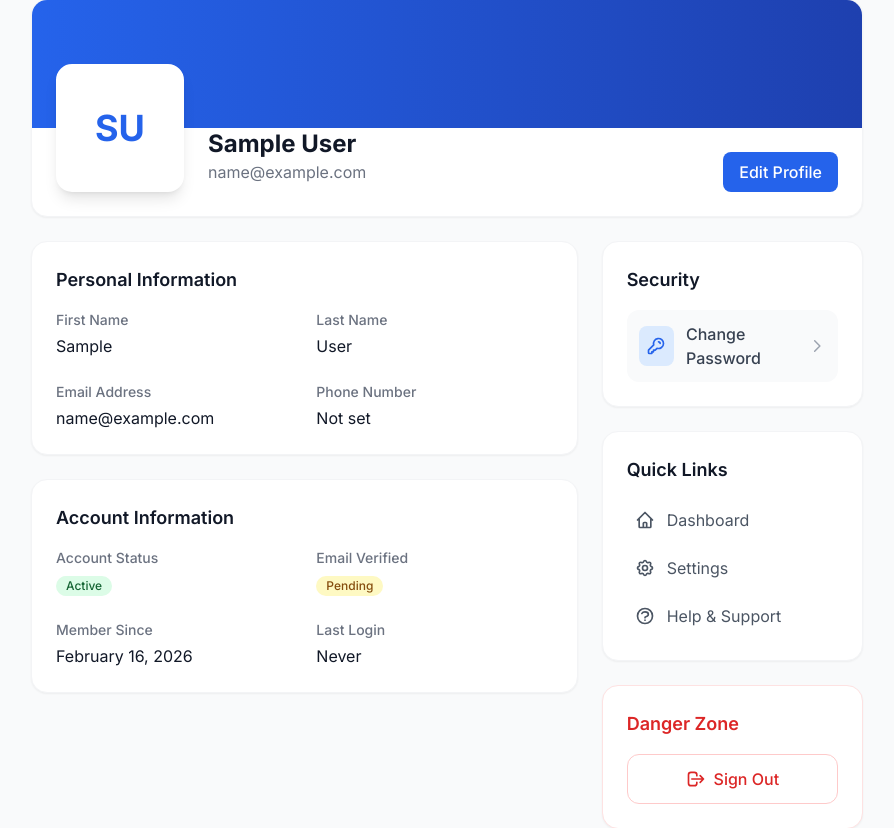
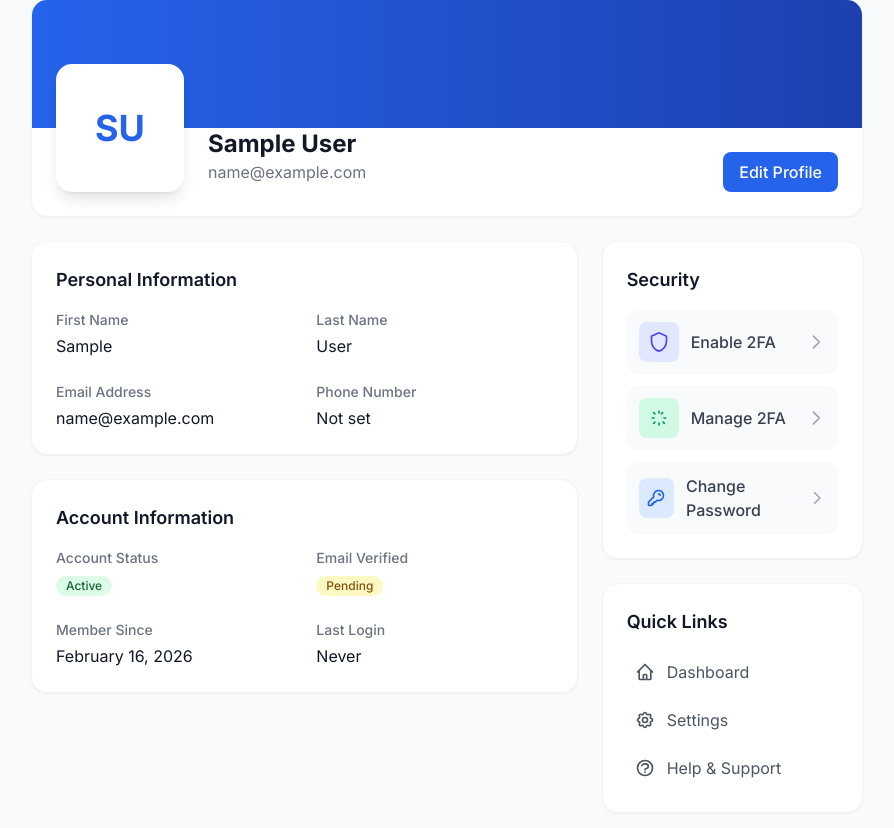
Before and after one commit to harmsephillip7/skillsflow, a Django app: template templates/auth/profile.html in a window 1280 px wide. Shown: the part 106-934 px from the top of the page, without its empty margins (193-1087 px from the left). Run offline with Django 5.2, Linux system fonts and the light colour scheme; the template is opened without the code that fills it, so the values that code supplies are empty; the visitor is signed in with stand-in values (Sample User, id 1); some libraries are stand-ins or nearby versions.

Commit message:
Add Security section with 2FA to profile page

```diff
--- a/templates/auth/profile.html
+++ b/templates/auth/profile.html
@@ -211,6 +211,32 @@
                 <div class="bg-white rounded-2xl shadow-sm border border-gray-100 p-6">
                     <h2 class="text-lg font-semibold text-gray-900 mb-4">Security</h2>
                     <div class="space-y-3">
+                        <a id="enable2faLink" href="{% url 'core:setup_2fa' %}" class="flex items-center justify-between p-3 bg-gray-50 rounded-xl hover:bg-gray-100 transition">
+                            <div class="flex items-center space-x-3">
+                                <div class="w-10 h-10 bg-indigo-100 rounded-lg flex items-center justify-center">
+                                    <svg class="w-5 h-5 text-indigo-600" fill="none" viewBox="0 0 24 24" stroke="currentColor">
+                                        <path stroke-linecap="round" stroke-linejoin="round" stroke-width="2" d="M12 1L3 5v6c0 5.55 3.84 10.74 9 12 5.16-1.26 9-6.45 9-12V5l-9-4z"/>
+                                    </svg>
+                                </div>
+                                <span id="enable2faLabel" class="font-medium text-gray-700">Enable 2FA</span>
+                            </div>
+                            <svg class="w-5 h-5 text-gray-400" fill="none" viewBox="0 0 24 24" stroke="currentColor">
+                                <path stroke-linecap="round" stroke-linejoin="round" stroke-width="2" d="M9 5l7 7-7 7"/>
+                            </svg>
+                        </a>
+                        <a id="manage2faLink" href="{% url 'core:2fa_settings' %}" class="flex items-center justify-between p-3 bg-gray-50 rounded-xl hover:bg-gray-100 transition">
+                            <div class="flex items-center space-x-3">
+                                <div class="w-10 h-10 bg-emerald-100 rounded-lg flex items-center justify-center">
+                                    <svg class="w-5 h-5 text-emerald-600" fill="none" viewBox="0 0 24 24" stroke="currentColor">
+                                        <path stroke-linecap="round" stroke-linejoin="round" stroke-width="2" d="M12 6V4m0 16v-2m8-6h-2M6 12H4m12.364-6.364l-1.414 1.414M7.05 16.95l-1.414 1.414m0-12.728L7.05 7.05m9.9 9.9l1.414 1.414"/>
+                                    </svg>
+                                </div>
+                                <span class="font-medium text-gray-700">Manage 2FA</span>
+                            </div>
+                            <svg class="w-5 h-5 text-gray-400" fill="none" viewBox="0 0 24 24" stroke="currentColor">
+                                <path stroke-linecap="round" stroke-linejoin="round" stroke-width="2" d="M9 5l7 7-7 7"/>
+                            </svg>
+                        </a>
                         <a href="{% url 'password_change' %}" class="flex items-center justify-between p-3 bg-gray-50 rounded-xl hover:bg-gray-100 transition">
                             <div class="flex items-center space-x-3">
                                 <div class="w-10 h-10 bg-blue-100 rounded-lg flex items-center justify-center">
@@ -267,4 +293,38 @@
         </div>
     </main>
 </div>
+
+<script>
+    document.addEventListener('DOMContentLoaded', () => {
+        const enableLink = document.getElementById('enable2faLink');
+        const enableLabel = document.getElementById('enable2faLabel');
+        const manageLink = document.getElementById('manage2faLink');
+
+        if (!enableLink || !manageLink || !enableLabel) return;
+
+        fetch('/api/auth/2fa/status/', { credentials: 'same-origin' })
+            .then(r => r.json())
+            .then(data => {
+                const isEnabled = Boolean(data && data.is_enabled);
+
+                if (isEnabled) {
+                    enableLabel.textContent = '2FA Enabled';
+                    enableLink.classList.add('opacity-60', 'cursor-default');
+                    enableLink.setAttribute('aria-disabled', 'true');
+                    enableLink.addEventListener('click', (e) => e.preventDefault());
+                    manageLink.classList.remove('opacity-60', 'cursor-not-allowed');
+                    manageLink.setAttribute('aria-disabled', 'false');
+                } else {
+                    manageLink.classList.add('opacity-60', 'cursor-not-allowed');
+                    manageLink.setAttribute('aria-disabled', 'true');
+                    manageLink.addEventListener('click', (e) => e.preventDefault());
+                    enableLink.classList.remove('opacity-60', 'cursor-default');
+                    enableLink.setAttribute('aria-disabled', 'false');
+                }
+            })
+            .catch(() => {
+                // Keep default links if status check fails
+            });
+    });
+</script>
 {% endblock %}
```
